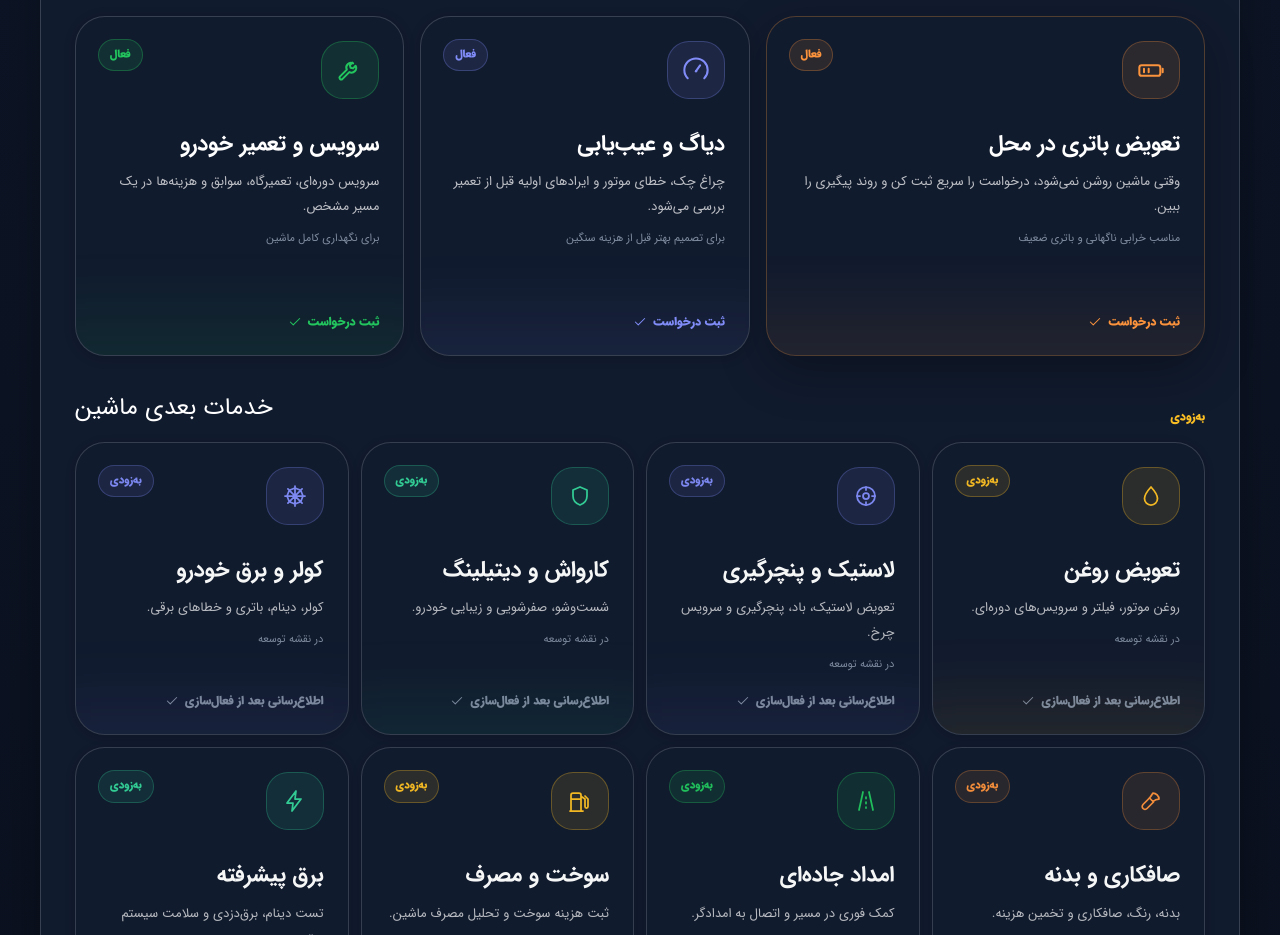
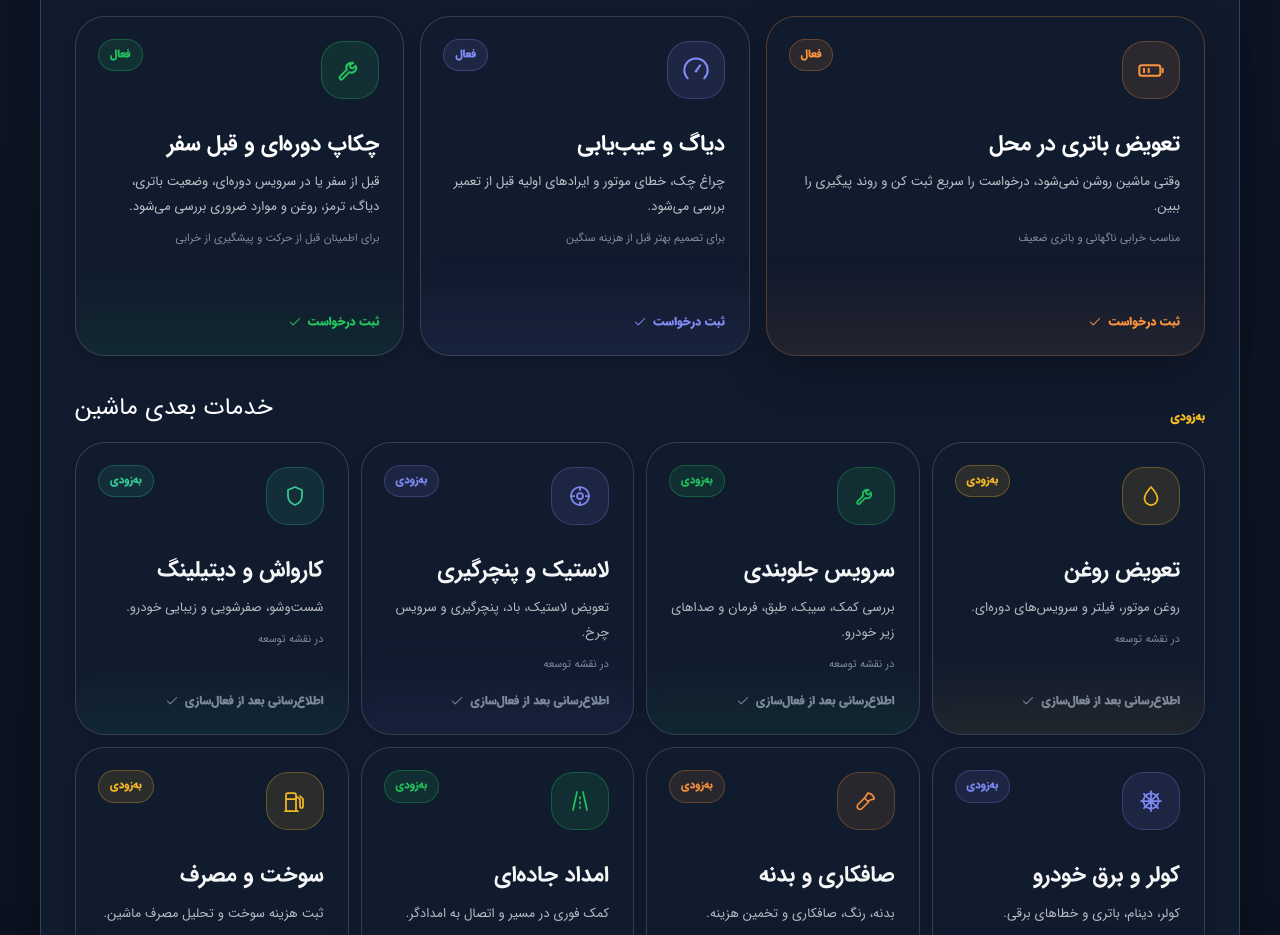
Before and after one commit to vahidyousefinavid/vehicle-next-frontend, a Next.js app: page / in a window 1280 px wide. Shown: the part 1620-2555 px from the top of the page. Built offline with nearby package versions, Linux system fonts and the light colour scheme.

Commit message:
feat: reposition periodic check and suspension services

```diff
--- a/app/dashboard/page.tsx
+++ b/app/dashboard/page.tsx
@@ -23,11 +23,12 @@ const tones = { green: { color: C.green, bg: alpha(C.green, 12), border: alpha(C
 const activeTiles: Tile[] = [
   { title: 'تعویض باتری در محل', desc: 'روشن نشدن خودرو یا باتری ضعیف؛ ثبت درخواست و پیگیری سریع.', action: 'ثبت درخواست', type: 'تعویض باتری', icon: <BatteryIcon size={24} />, tone: tones.red },
   { title: 'دیاگ و عیب‌یابی', desc: 'چراغ چک، خطای موتور و بررسی اولیه قبل از تعمیر.', action: 'شروع دیاگ', type: 'تنظیم موتور', icon: <GaugeIcon size={24} />, tone: tones.blue },
-  { title: 'سرویس و تعمیر خودرو', desc: 'سرویس دوره‌ای، تعمیرات، سوابق و هزینه‌ها.', action: 'درخواست سرویس', type: 'سرویس جلوبندی', icon: <WrenchIcon size={24} />, tone: tones.green },
+  { title: 'چکاپ دوره‌ای و قبل سفر', desc: 'بازدید ضروری قبل از سفر؛ باتری، دیاگ، ترمز، روغن و وضعیت کلی خودرو.', action: 'درخواست چکاپ', type: 'چکاپ قبل سفر', icon: <WrenchIcon size={24} />, tone: tones.green },
   { title: 'تعمیر ترمز', desc: 'بازدید، تعمیر و پیگیری سرویس ترمز.', action: 'ثبت سرویس', type: 'تعمیر ترمز', icon: <DiscIcon size={24} />, tone: tones.warn },
 ];
 const upcomingTiles: Tile[] = [
   { title: 'تعویض روغن', desc: 'روغن و فیلترها', action: 'به‌زودی', disabled: true, icon: <DropletIcon size={20} />, tone: tones.warn },
+  { title: 'سرویس جلوبندی', desc: 'کمک، سیبک، طبق، فرمان و صداهای زیر خودرو', action: 'به‌زودی', disabled: true, icon: <WrenchIcon size={20} />, tone: tones.green },
   { title: 'لاستیک و پنچرگیری', desc: 'چرخ، باد و پنچرگیری', action: 'به‌زودی', disabled: true, icon: <DiscIcon size={20} />, tone: tones.blue },
   { title: 'کارواش و دیتیلینگ', desc: 'شست‌وشو و زیبایی خودرو', action: 'به‌زودی', disabled: true, icon: <StoreIcon size={20} />, tone: tones.mint },
   { title: 'کولر و برق خودرو', desc: 'کولر، دینام و برق', action: 'به‌زودی', disabled: true, icon: <SnowflakeIcon size={20} />, tone: tones.blue },
--- a/app/page.tsx
+++ b/app/page.tsx
@@ -26,10 +26,11 @@ const tones = {
 const activeServices: Service[] = [
   { title: 'تعویض باتری در محل', desc: 'وقتی ماشین روشن نمی‌شود، درخواست را سریع ثبت کن و روند پیگیری را ببین.', hint: 'مناسب خرابی ناگهانی و باتری ضعیف', status: 'فعال', icon: <BatteryIcon size={28} />, tone: tones.red },
   { title: 'دیاگ و عیب‌یابی', desc: 'چراغ چک، خطای موتور و ایرادهای اولیه قبل از تعمیر بررسی می‌شود.', hint: 'برای تصمیم بهتر قبل از هزینه سنگین', status: 'فعال', icon: <GaugeIcon size={28} />, tone: tones.blue },
-  { title: 'سرویس و تعمیر خودرو', desc: 'سرویس دوره‌ای، تعمیرگاه، سوابق و هزینه‌ها در یک مسیر مشخص.', hint: 'برای نگهداری کامل ماشین', status: 'فعال', icon: <WrenchIcon size={28} />, tone: tones.green },
+  { title: 'چکاپ دوره‌ای و قبل سفر', desc: 'قبل از سفر یا در سرویس دوره‌ای، وضعیت باتری، دیاگ، ترمز، روغن و موارد ضروری بررسی می‌شود.', hint: 'برای اطمینان قبل از حرکت و پیشگیری از خرابی', status: 'فعال', icon: <WrenchIcon size={28} />, tone: tones.green },
 ];
 const upcomingServices: Service[] = [
   { title: 'تعویض روغن', desc: 'روغن موتور، فیلتر و سرویس‌های دوره‌ای.', hint: 'در نقشه توسعه', status: 'به‌زودی', icon: <DropletIcon size={24} />, tone: tones.warn },
+  { title: 'سرویس جلوبندی', desc: 'بررسی کمک، سیبک، طبق، فرمان و صداهای زیر خودرو.', hint: 'در نقشه توسعه', status: 'به‌زودی', icon: <WrenchIcon size={24} />, tone: tones.green },
   { title: 'لاستیک و پنچرگیری', desc: 'تعویض لاستیک، باد، پنچرگیری و سرویس چرخ.', hint: 'در نقشه توسعه', status: 'به‌زودی', icon: <DiscIcon size={24} />, tone: tones.blue },
   { title: 'کارواش و دیتیلینگ', desc: 'شست‌وشو، صفرشویی و زیبایی خودرو.', hint: 'در نقشه توسعه', status: 'به‌زودی', icon: <ShieldIcon size={24} />, tone: tones.mint },
   { title: 'کولر و برق خودرو', desc: 'کولر، دینام، باتری و خطاهای برقی.', hint: 'در نقشه توسعه', status: 'به‌زودی', icon: <SnowflakeIcon size={24} />, tone: tones.blue },
--- a/lib/api.ts
+++ b/lib/api.ts
@@ -738,7 +738,7 @@ export interface Reminder {
 }
 
 export const SERVICE_TYPES = [
-  'تعویض روغن موتور', 'تعویض لاستیک', 'تعمیر ترمز', 'تعویض فیلتر هوا',
+  'چکاپ قبل سفر', 'تعویض روغن موتور', 'تعویض لاستیک', 'تعمیر ترمز', 'تعویض فیلتر هوا',
   'تعویض شمع', 'سرویس گیربکس', 'تعویض تایمینگ', 'تعویض باتری',
   'تنظیم موتور', 'سرویس کولر', 'صافکاری و رنگ', 'سرویس جلوبندی', 'سایر',
 ];
```
